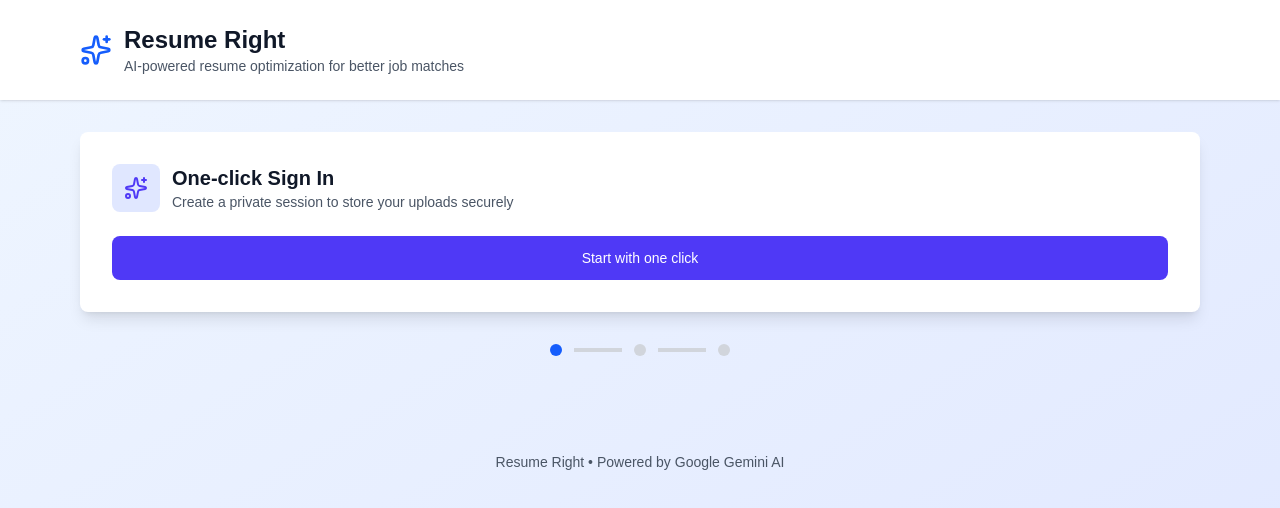
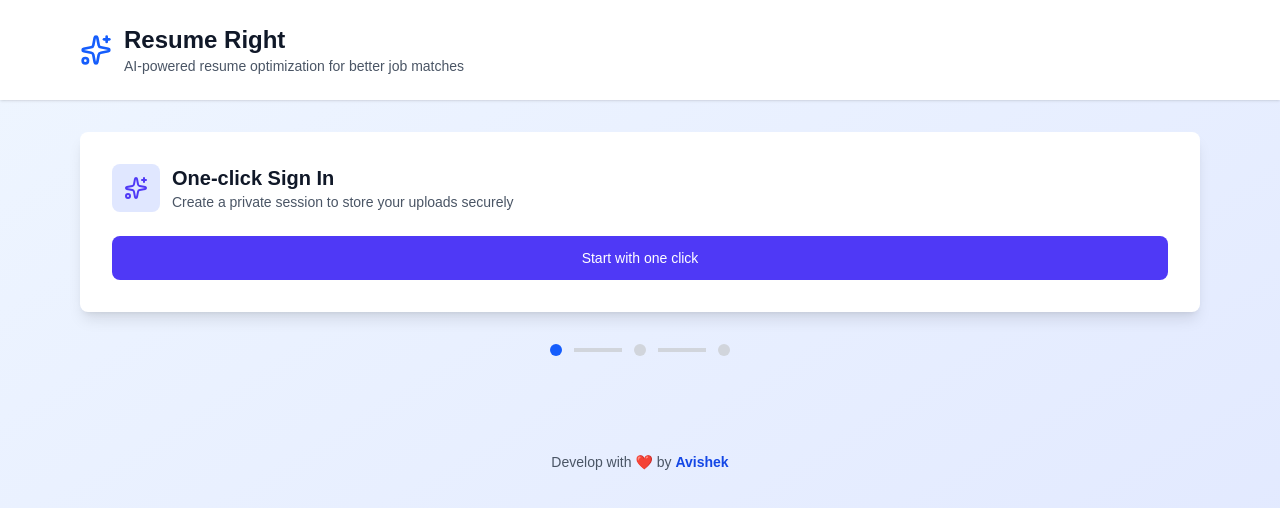
Before and after one commit to cavishek39/resume-right, a Next.js app in the folder ui/: page / in a window 1280 px wide. Shown: the top 508 px of the page. Built offline with nearby package versions, Linux system fonts and the light colour scheme; no server answers.

Commit message:
fix: update footer to credit developer with a link to GitHub profile

```diff
--- a/ui/app/page.tsx
+++ b/ui/app/page.tsx
@@ -349,7 +349,16 @@
 
       {/* Footer */}
       <footer className='mt-16 pb-8 text-center text-sm text-gray-600 dark:text-gray-400'>
-        <p>Resume Right • Powered by Google Gemini AI</p>
+        <p>
+          Develop with ❤️ by{' '}
+          <a
+            href='https://github.com/avishek87'
+            target='_blank'
+            rel='noreferrer'
+            className='font-bold text-blue-700 dark:text-blue-300 hover:underline'>
+            Avishek
+          </a>
+        </p>
       </footer>
     </div>
   )
```
